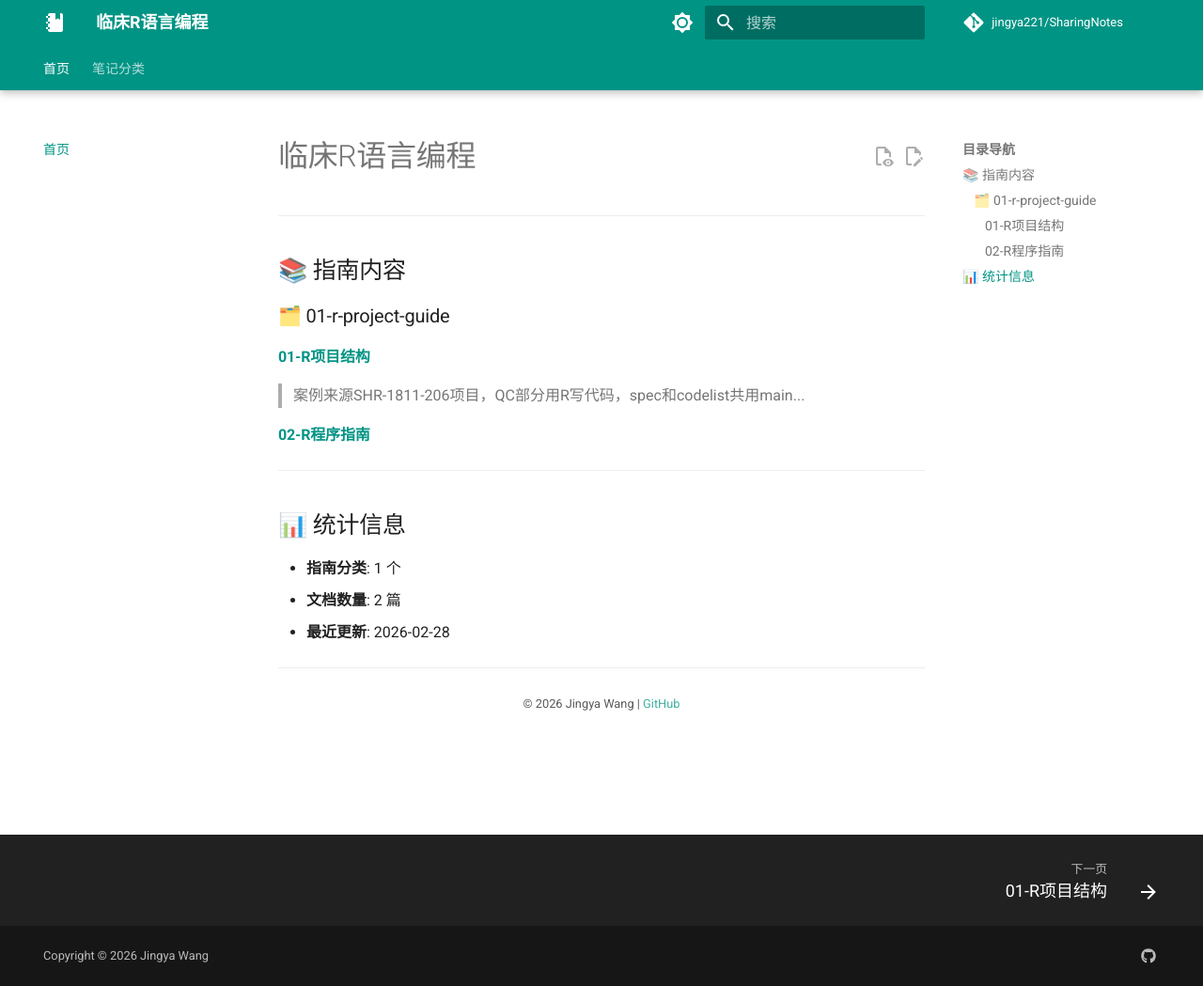
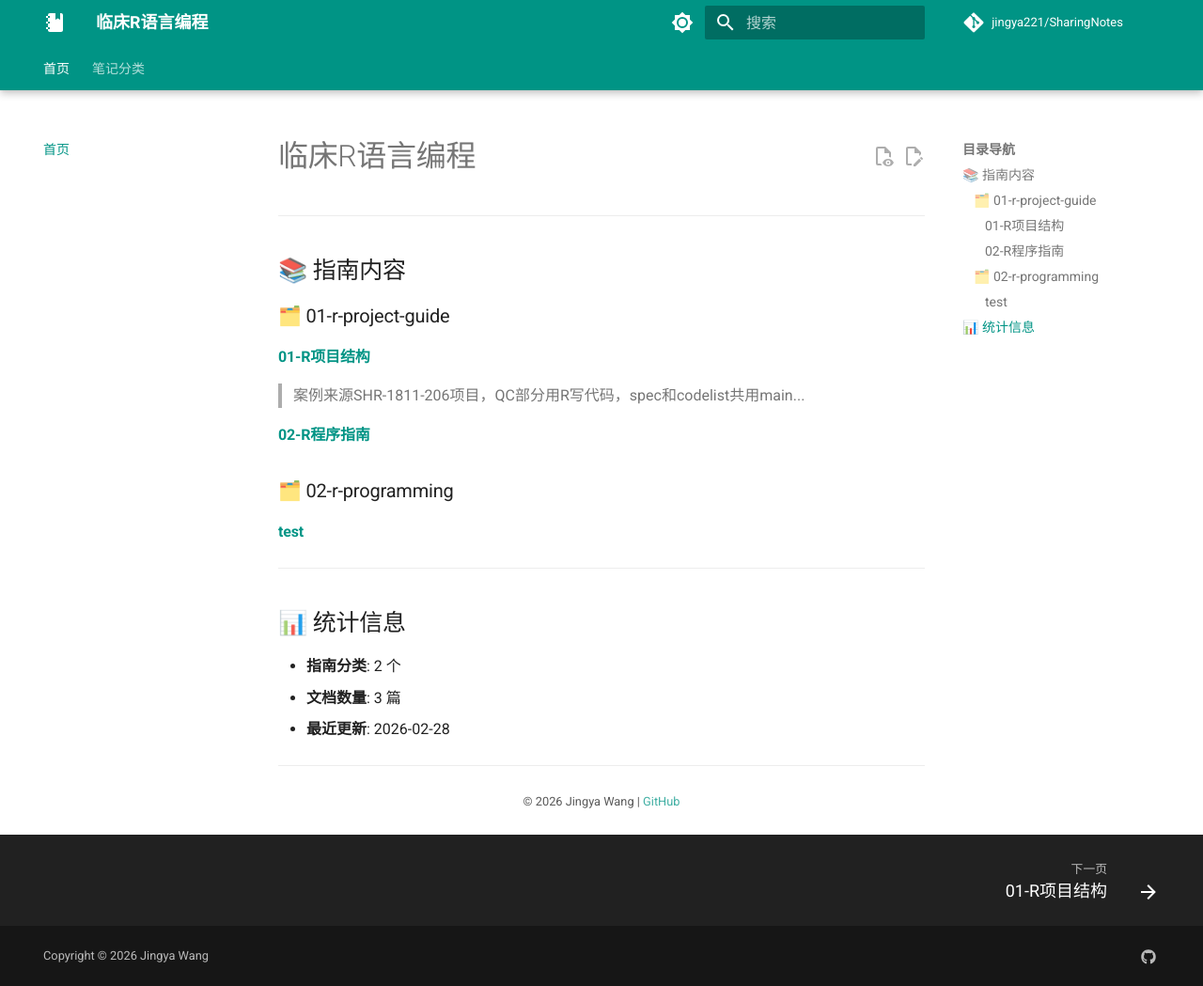
Before and after one commit to jingya221/SharingNotes, an MkDocs documentation site: the page built from docs/index.md, in a window 1280 px wide and 1049 px high. Shown: the whole window at 94% size. Built offline with MkDocs 1.6.1 and Material for MkDocs 9.7.7, drawn with Linux system fonts in a browser that asks for light colours; comment, search, counter and statistics services are not loaded.

Commit message:
更新笔记索引 - 周六 2026/02/28 14:47:44

```diff
--- a/docs/index.md
+++ b/docs/index.md
@@ -12,12 +12,17 @@
 
 #### [02-R程序指南](notes/01-r-project-guide/02-R程序指南)
 
+
+### 🗂️ 02-r-programming
+
+#### [test](notes/02-r-programming/test)
+
 ---
 
 ## 📊 统计信息
 
-- **指南分类**: 1 个
-- **文档数量**: 2 篇
+- **指南分类**: 2 个
+- **文档数量**: 3 篇
 - **最近更新**: 2026-02-28
 
 ---
--- a/mkdocs.yml
+++ b/mkdocs.yml
@@ -101,3 +101,5 @@ nav:
   - 01-r-project-guide:
     - 01-R项目结构: notes/01-r-project-guide/01-R项目结构.md
     - 02-R程序指南: notes/01-r-project-guide/02-R程序指南.md
+  - 02-r-programming:
+    - test: notes/02-r-programming/test.md
```
Also changed, not shown: README.md (+7 -2 lines), docs/notes/02-r-programming/test.md (added).
